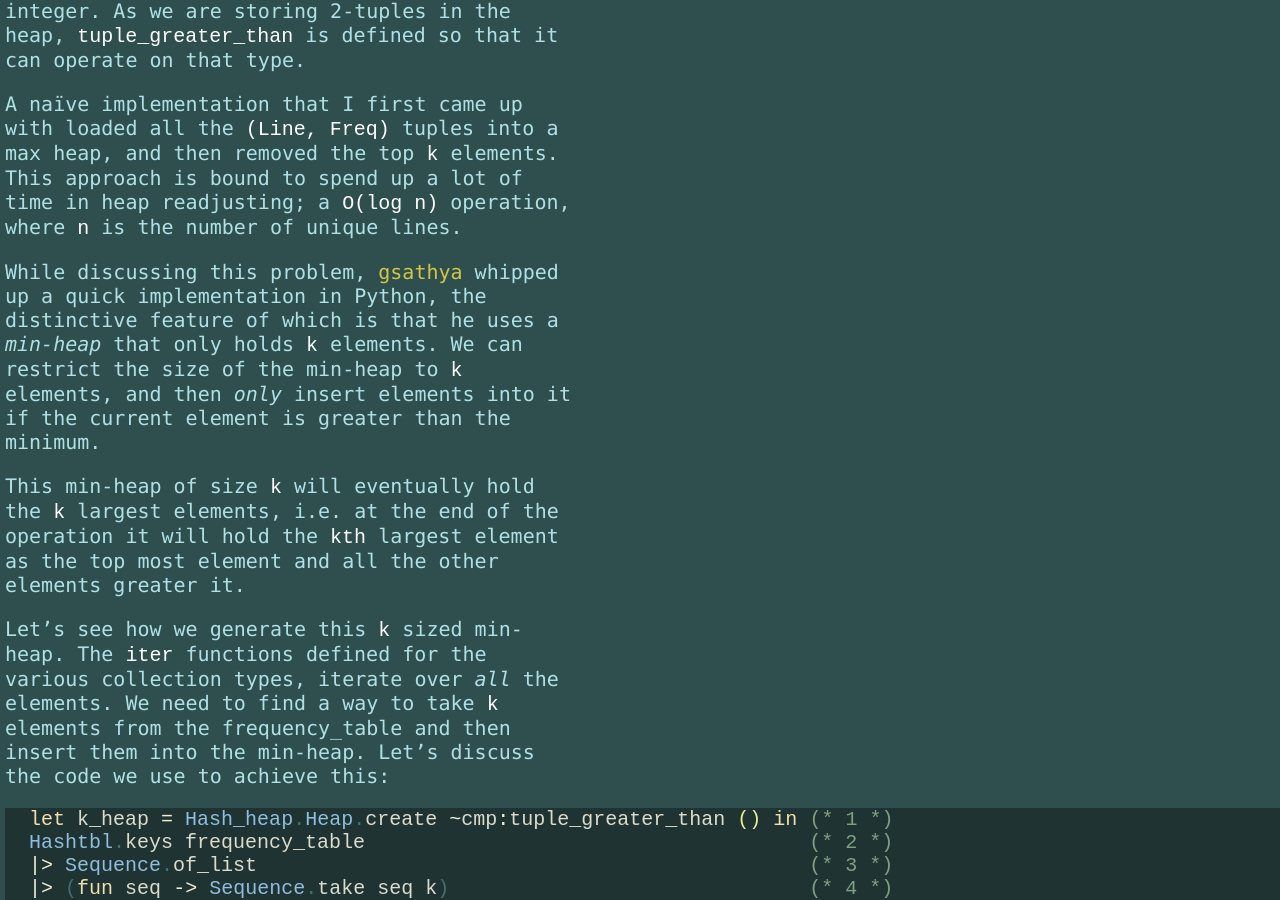
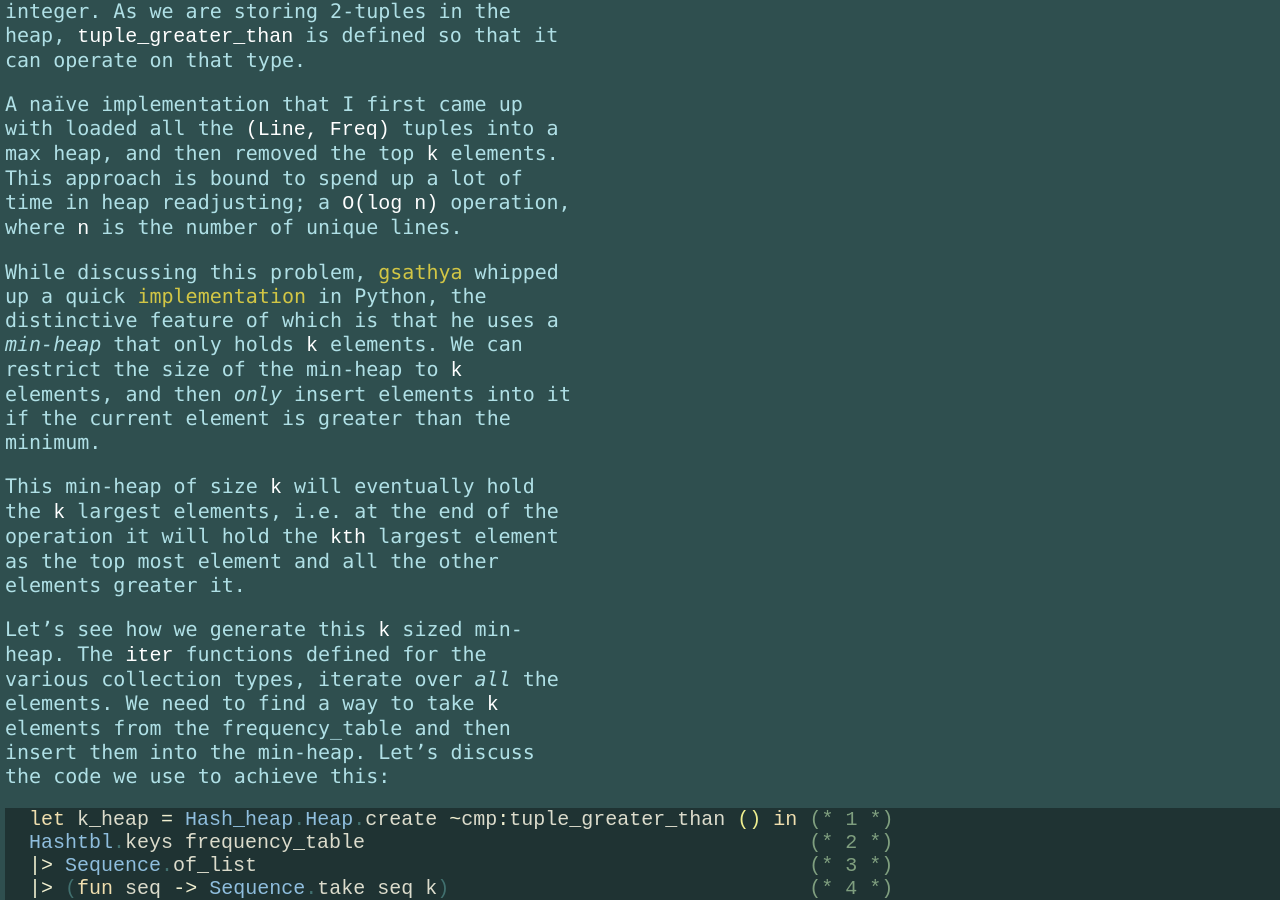
Before and after one commit to codesurfers/codesurfers.github.io, a Jekyll site: the page built from _posts/2014-07-07-k-most-frequent-lines-in-a-log-file.md, in a window 1280 px wide and 900 px high, scrolled down 7523 px. Built offline with Jekyll 4.4.1, drawn with Linux system fonts in a browser that asks for light colours; Markdown is read by kramdown in place of the engine named in the settings; part of the change alters nothing that is shown.

```diff
--- a/_posts/2014-07-07-k-most-frequent-lines-in-a-log-file.md
+++ b/_posts/2014-07-07-k-most-frequent-lines-in-a-log-file.md
@@ -338,11 +338,12 @@ readjusting; a `O(log n)` operation, where `n` is the number of unique
 lines.
 
 While discussing this problem, [gsathya](http://gsathya.in/) whipped
-up a quick implementation in Python, the distinctive feature of which
-is that he uses a _min-heap_ that only holds `k` elements. We can
-restrict the size of the min-heap to `k` elements, and then _only_
-insert elements into it if the current element is greater than the
-minimum.
+up a quick
+[implementation](https://github.com/gsathya/dsalgo/blob/master/algo/k_frequent.py)
+in Python, the distinctive feature of which is that he uses a
+_min-heap_ that only holds `k` elements. We can restrict the size of
+the min-heap to `k` elements, and then _only_ insert elements into it
+if the current element is greater than the minimum.
 
 This min-heap of size `k` will eventually hold the `k` largest
 elements, i.e. at the end of the operation it will hold the `kth`
```
